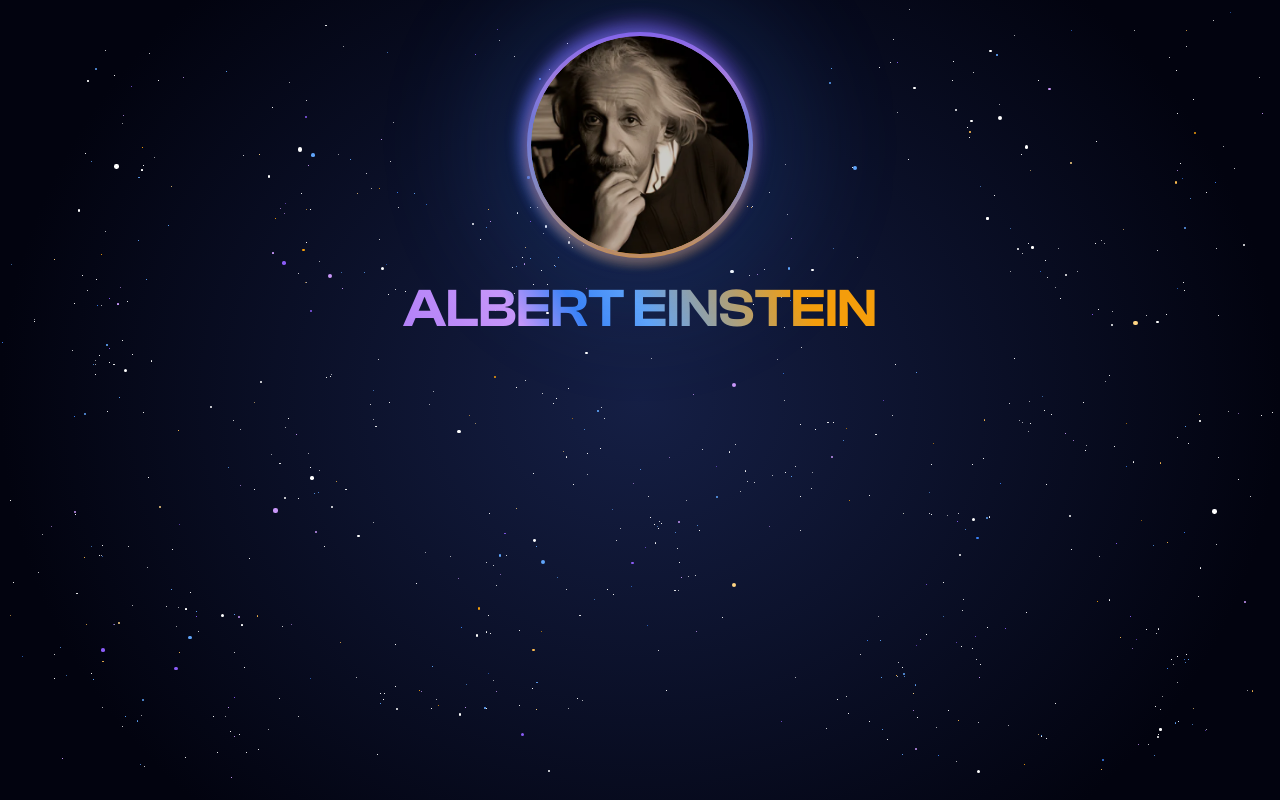
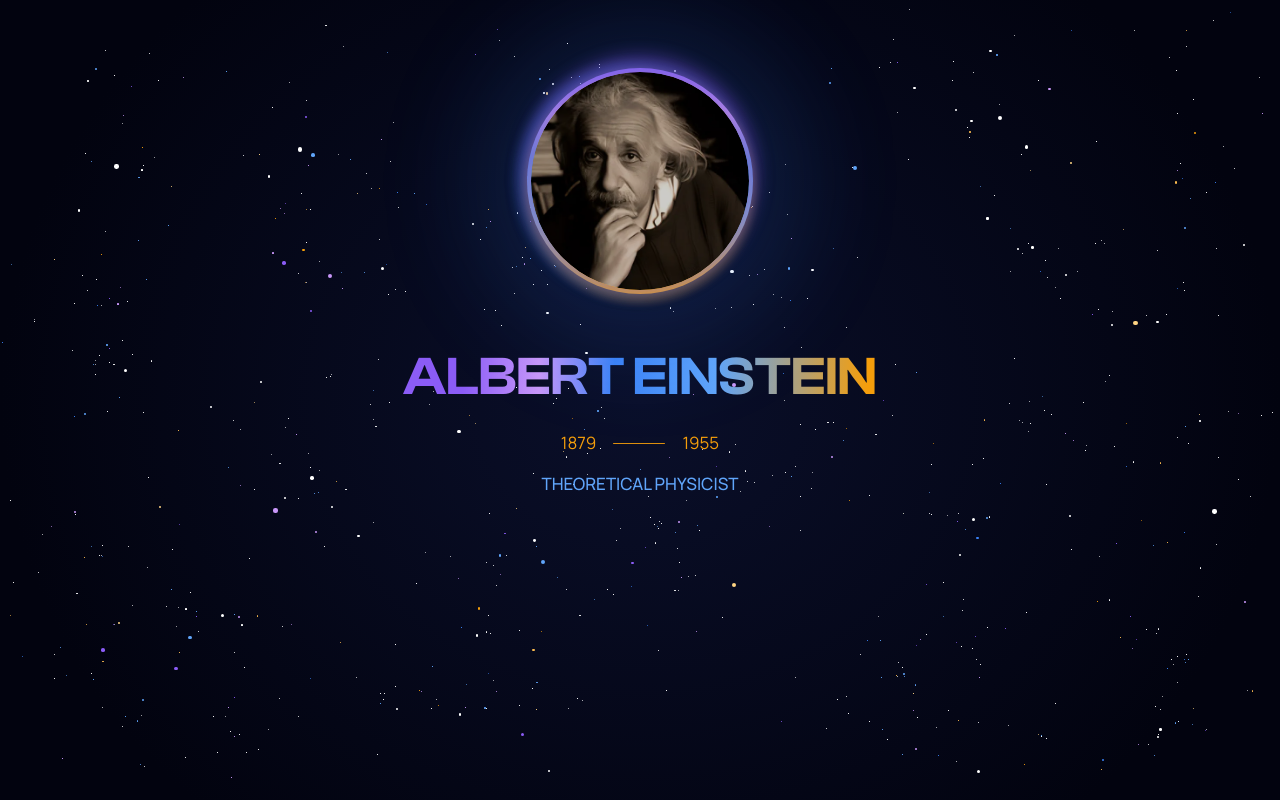
Before and after one commit to pedromst2000/Einstein-Tribute-Page, a React (Vite) app: page / in a window 1280 px wide. Built offline with nearby package versions, Linux system fonts and the light colour scheme.

Commit message:
feat: add hero einstein Identity (Dates+Occupation) (#30)

```diff
--- a/src/components/Display.tsx
+++ b/src/components/Display.tsx
@@ -4,11 +4,12 @@ import { variantResponsiveStyles } from "../types/display";
 
 const Display: React.FC<DisplayProps> = ({ content, variant }) => {
   const responsiveClasses: string = variantResponsiveStyles[variant];
+  const gradientClass: string = `display-${variant}-gradient`;
 
   return (
     <div className="w-full max-w-full overflow-hidden">
       <h1
-        className={`display-gradient ${responsiveClasses} font-clash-display-semibold text-center w-full block px-2 2xs:px-3 xs:px-4`}
+        className={`${gradientClass} ${responsiveClasses} font-clash-display-semibold text-center w-full block px-2 2xs:px-3 xs:px-4`}
       >
         {content}
       </h1>
--- a/src/pages/Home/Index.tsx
+++ b/src/pages/Home/Index.tsx
@@ -6,11 +6,8 @@ const Home: React.FC = () => {
   return (
     <div className="relative min-h-screen universe-radial overflow-x-hidden">
       <StarField />
-      <main className="relative z-10 w-full px-3 2xs:px-4 xs:px-4">
-        <section
-          aria-label="Hero"
-          className="flex flex-col items-center justify-center w-full"
-        >
+      <main className="relative z-10 px-3 2xs:px-4 xs:px-4">
+        <section aria-label="Hero">
           <Hero />
         </section>
       </main>
--- a/src/sections/Hero/Hero.tsx
+++ b/src/sections/Hero/Hero.tsx
@@ -1,12 +1,12 @@
 import React from "react";
 import Avatar from "./components/Avatar";
-import Display from "../../components/Display";
+import EinsteinIdentity from "./components/EinsteinIdentity";
 
 const Hero: React.FC = () => {
   return (
-    <div className="flex flex-col items-center justify-center w-full gap-2 2xs:gap-3 xs:gap-4 py-4 2xs:py-6 xs:py-8">
+    <div className="flex flex-col items-center justify-center py-[35px] xs:py-[35px] sm:py-[42px] md-sm:py-[46px] sm-lg:py-[50px] sm-md:py-[52px] md-lg:py-[54px] lg:py-[60px] xl:py-[68px] 2xl:py-[76px] 3xl:py-[76px] 4xl:py-[80px] 4xl-5xl:py-[90px] 5xl:py-[95px] gap-[20px] xs:gap-[20px] sm:gap-[24px] md-sm:gap-[28px] sm-lg:gap-[32px] sm-md:gap-[36px] md-lg:gap-[40px] lg:gap-[44px] xl:gap-[48px] 2xl:gap-[52px] 3xl:gap-[52px] 4xl:gap-[58px] 4xl-5xl:gap-[64px] 5xl:gap-[70px]">
       <Avatar />
-      <Display content="ALBERT EINSTEIN" variant="main" />
+      <EinsteinIdentity />
     </div>
   );
 };
--- /dev/null
+++ b/src/sections/Hero/components/EinsteinIdentity.tsx
@@ -0,0 +1,13 @@
+import React from "react";
+import Display from "../../../components/Display";
+import YearsOccupation from "./YearsOccupation/Index";
+const EinsteinIdentity: React.FC = () => {
+  return (
+    <div className="flex flex-col items-center justify-center gap-[10px] xs:gap-[10px] sm:gap-[11px] md-sm:gap-[12px] sm-lg:gap-[13px] sm-md:gap-[14px] md-lg:gap-[15px] lg:gap-[16px] xl:gap-[17px] 2xl:gap-[18px] 3xl:gap-[18px] 4xl:gap-[22px] 4xl-5xl:gap-[26px] 5xl:gap-[30px]">
+      <Display content="ALBERT EINSTEIN" variant="main" />
+      <YearsOccupation />
+    </div>
+  );
+};
+
+export default EinsteinIdentity;
--- /dev/null
+++ b/src/sections/Hero/components/YearsOccupation/Index.tsx
@@ -0,0 +1,14 @@
+import React from "react";
+import Years from "./Years";
+import Occupation from "./Occupation";
+
+const YearsOccupation: React.FC = () => {
+  return (
+    <div className="flex flex-col items-center justify-center gap-[8px] xs:gap-[8px] sm:gap-[8px] md-sm:gap-[9px] sm-lg:gap-[10px] sm-md:gap-[10px] md-lg:gap-[11px] lg:gap-[12px] xl:gap-[13px] 2xl:gap-[14px] 3xl:gap-[14px] 4xl:gap-[18px] 4xl-5xl:gap-[22px] 5xl:gap-[26px]">
+      <Years />
+      <Occupation />
+    </div>
+  );
+};
+
+export default YearsOccupation;
--- /dev/null
+++ b/src/sections/Hero/components/YearsOccupation/Occupation.tsx
@@ -0,0 +1,13 @@
+import React from "react";
+
+const Occupation: React.FC = () => {
+  return (
+    <div>
+      <p className="font-manrope-medium text-blue-400 text-[12px] xs:text-[12px] sm:text-[13px] md-sm:text-[14px] sm-lg:text-[15px] sm-md:text-[15px] md-lg:text-[16px] lg:text-[16px] xl:text-[17px] 2xl:text-[16px] 3xl:text-[16px] 4xl:text-[28px] 4xl-5xl:text-[32px] 5xl:text-[38px] leading-[20px] xs:leading-[20px] sm:leading-[22px] md-sm:leading-[24px] sm-lg:leading-[26px] sm-md:leading-[26px] md-lg:leading-[26px] lg:leading-[28px] xl:leading-[28px] 2xl:leading-[28px] 3xl:leading-[28px] 4xl:leading-[42px] 4xl-5xl:leading-[48px] 5xl:leading-[56px] tracking-[5%]">
+        THEORETICAL PHYSICIST
+      </p>
+    </div>
+  );
+};
+
+export default Occupation;
--- /dev/null
+++ b/src/sections/Hero/components/YearsOccupation/Years.tsx
@@ -0,0 +1,22 @@
+import React from "react";
+
+const Years: React.FC = () => {
+  return (
+    <div className="flex flex-row items-center gap-[12px] xs:gap-[12px] sm:gap-[13px] md-sm:gap-[14px] sm-lg:gap-[15px] sm-md:gap-[15px] md-lg:gap-[16px] lg:gap-[16px] xl:gap-[17px] 2xl:gap-[18px] 3xl:gap-[18px] 4xl:gap-[26px] 4xl-5xl:gap-[30px] 5xl:gap-[36px]">
+      {/* Birth year */}
+      <p className="font-manrope-regular text-amber-500 text-[12px] xs:text-[12px] sm:text-[13px] md-sm:text-[14px] sm-lg:text-[15px] sm-md:text-[15px] md-lg:text-[16px] lg:text-[16px] xl:text-[17px] 2xl:text-[18px] 3xl:text-[18px] 4xl:text-[26px] 4xl-5xl:text-[30px] 5xl:text-[36px] leading-[20px] xs:leading-[20px] sm:leading-[22px] md-sm:leading-[24px] sm-lg:leading-[26px] sm-md:leading-[26px] md-lg:leading-[26px] lg:leading-[26px] xl:leading-[28px] 2xl:leading-[28px] 3xl:leading-[28px] 4xl:leading-[42px] 4xl-5xl:leading-[48px] 5xl:leading-[56px] tracking-[5%]">
+        1879
+      </p>
+
+      {/* Divider */}
+      <div className="bg-amber-500/90 w-[24px] xs:w-[24px] sm:w-[32px] md-sm:w-[36px] sm-lg:w-[40px] sm-md:w-[44px] md-lg:w-[48px] lg:w-[48px] xl:w-[52px] 2xl:w-[56px] 3xl:w-[56px] 4xl:w-[84px] 4xl-5xl:w-[96px] 5xl:w-[108px] h-[1px] rounded-[16px]" />
+
+      {/* Death year */}
+      <p className="font-manrope-regular text-amber-500 text-[12px] xs:text-[12px] sm:text-[13px] md-sm:text-[14px] sm-lg:text-[15px] sm-md:text-[15px] md-lg:text-[16px] lg:text-[16px] xl:text-[17px] 2xl:text-[18px] 3xl:text-[18px] 4xl:text-[26px] 4xl-5xl:text-[30px] 5xl:text-[36px] leading-[20px] xs:leading-[20px] sm:leading-[22px] md-sm:leading-[24px] sm-lg:leading-[26px] sm-md:leading-[26px] md-lg:leading-[26px] lg:leading-[26px] xl:leading-[28px] 2xl:leading-[28px] 3xl:leading-[28px] 4xl:leading-[42px] 4xl-5xl:leading-[48px] 5xl:leading-[56px] tracking-[5%]">
+        1955
+      </p>
+    </div>
+  );
+};
+
+export default Years;
--- a/src/styles/global.css
+++ b/src/styles/global.css
@@ -22,7 +22,7 @@
   --color-white: #fff;
 
   /* Universe Radial Gradient */
-  --color-indigo-900: #151f45;
+  --color-indigo-900: #0a0f2a;
   --color-slate-950: #02030f;
 
   /* Violet Color Family */
@@ -148,135 +148,59 @@
     border-radius: 50%;
   }
 
-  /* Display Gradient */
+  /* Display Gradient - Variant-specific gradient styles */
+  .display-main-gradient {
+    background: linear-gradient(
+      to right,
+      var(--color-violet-600) 15%,
+      var(--color-violet-400) 30%,
+      var(--color-blue-500) 45%,
+      var(--color-blue-400) 65%,
+      var(--color-amber-500) 95%
+    );
+    background-clip: text;
+    color: transparent;
+  }
+}
 
-  .display-gradient {
+.display-secondary-gradient {
   background: linear-gradient(
     to right,
     var(--color-violet-600) 3%,
-      var(--color-violet-400) 19%,
-      var(--color-blue-500) 32%,
-      var(--color-blue-400) 53%,
-      var(--color-amber-500) 73%
+    var(--color-violet-400) 15%,
+    var(--color-blue-500) 50%,
+    var(--color-blue-400) 65%,
+    var(--color-amber-500) 100%
   );
   background-clip: text;
   color: transparent;
 }
 
-  /* xs: 320px - Small phones */
-  @media (width >= 320px) {
-    .display-gradient {
+.display-tertiary-gradient {
   background: linear-gradient(
-        60deg,
+    to right,
     var(--color-violet-600) 15%,
-        var(--color-violet-400) 30%,
+    var(--color-violet-400) 35%,
     var(--color-blue-500) 45%,
     var(--color-blue-400) 60%,
     var(--color-amber-500) 75%
   );
   background-clip: text;
   color: transparent;
-      background-size: 98% auto;
-    }
 }
 
-  /* sm: 375px - Modern iPhones and Android phones */
-  @media (width >= 375px) {
-    .display-gradient {
+/* Display Tertiary Gradient - Responsive adjustments for small screens : xs and sm */
+@media (width >= 320px), (width >= 425px) {
+  .display-tertiary-gradient {
     background: linear-gradient(
-        60deg,
+      to right,
       var(--color-violet-600) 15%,
-        var(--color-violet-400) 30%,
+      var(--color-violet-400) 35%,
       var(--color-blue-500) 45%,
-        var(--color-blue-400) 55%,
-        var(--color-amber-500) 73%
+      var(--color-blue-400) 60%,
+      var(--color-amber-500) 70%
     );
     background-clip: text;
     color: transparent;
   }
 }
-
-  /* md-sm: 425px - Large phones */
-  @media (width >= 425px) {
-    .display-gradient {
-      background: linear-gradient(
-        60deg,
-        var(--color-violet-600) 15%,
-        var(--color-violet-400) 33%,
-        var(--color-blue-500) 45%,
-        var(--color-blue-400) 55%,
-        var(--color-amber-500) 73%
-      );
-      background-clip: text;
-      color: transparent;
-    }
-  }
-
-  /* sm-lg: 600px | sm-md: 768px | md-lg: 820px - Tablets (portrait) */
-  @media (width >= 600px), (width >= 768px), (width >= 820px) {
-    .display-gradient {
-      background: linear-gradient(
-        60deg,
-        var(--color-violet-600) 15%,
-        var(--color-violet-400) 33%,
-        var(--color-blue-500) 45%,
-        var(--color-blue-400) 55%,
-        var(--color-amber-500) 65%
-      );
-      background-clip: text;
-      color: transparent;
-    }
-  }
-
-  /* lg: 1024px - Tablets (landscape), small laptops */
-  @media (width >= 1024px) {
-    .display-gradient {
-      background: linear-gradient(
-        60deg,
-        var(--color-violet-600) 15%,
-        var(--color-violet-400) 39%,
-        var(--color-blue-500) 45%,
-        var(--color-blue-400) 50%,
-        var(--color-amber-500) 65%
-      );
-      background-clip: text;
-      color: transparent;
-    }
-  }
-
-  /* xl: 1280px - Standard desktop/laptop layouts */
-  @media (width >= 1280px) {
-    .display-gradient {
-      background: linear-gradient(
-        60deg,
-        var(--color-violet-600) 15%,
-        var(--color-violet-400) 40%,
-        var(--color-blue-500) 45%,
-        var(--color-blue-400) 50%,
-        var(--color-amber-500) 63%
-      );
-      background-clip: text;
-      color: transparent;
-    }
-  }
-
-  /* 2xl: 1440px | 3xl: 1920px | 4xl: 2560px | 4xl-5xl: 3200px | 5xl: 3840px - Large screens (laptops, monitors, 4K) */
-  @media (width >= 1440px),
-    (width >= 1920px),
-    (width >= 2560px),
-    (width >= 3200px),
-    (width >= 3840px) {
-    .display-gradient {
-      background: linear-gradient(
-        60deg,
-        var(--color-violet-600) 15%,
-        var(--color-violet-400) 43%,
-        var(--color-blue-500) 48%,
-        var(--color-blue-400) 50%,
-        var(--color-amber-500) 60%
-      );
-      background-clip: text;
-      color: transparent;
-    }
-  }
-}
```
Lines whose indentation alone changed are shown as unchanged.
